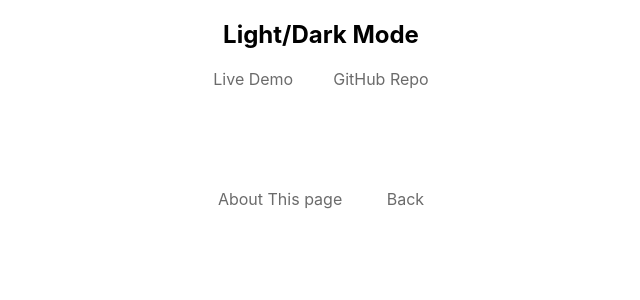
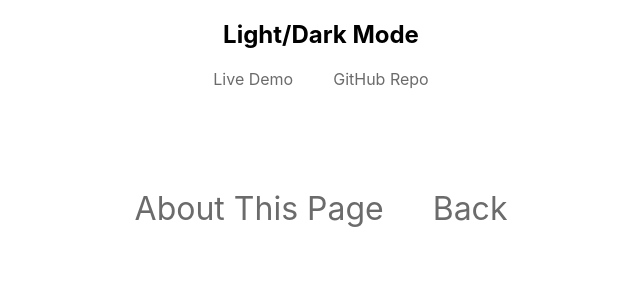
Before and after one commit to laurenpowers20/react-fun, a React (Create React App) app: page /features in a window 1280 px wide. Shown: the top 300 px of the page, without its empty margins (319-959 px from the left). Built offline with nearby package versions, Linux system fonts and the light colour scheme; a web font is replaced by a local one.

Commit message:
add _redirects file and meta tag edit

```diff
--- a/public/index.html
+++ b/public/index.html
@@ -7,9 +7,9 @@
     <meta name="theme-color" content="#000000" />
     <meta
       name="description"
-      content="Web site created using create-react-app"
+      content="A centralized portfolio of small React.js features with fun CSS styling"
     />
-    <link rel="apple-touch-icon" href="%PUBLIC_URL%/logo192.png" />
+    <link rel="apple-touch-icon" href="favicon.ico" />
     <!--
       manifest.json provides metadata used when your web app is installed on a
       user's mobile device or desktop. See https://developers.google.com/web/fundamentals/web-app-manifest/
--- a/src/Screens/Features.jsx
+++ b/src/Screens/Features.jsx
@@ -23,16 +23,19 @@ function Features() {
             GitHub Repo
           </a>
         </div>
+        <footer>
           <div className="features-about-link">
+            {" "}
             <Link className="features-link" link to="/about">
               {" "}
-            About This page
+              About This Page
             </Link>
             <Link className="features-link" link to="/">
               {" "}
               Back
             </Link>
           </div>
+        </footer>
       </div>
     </>
   );
--- a/src/Screens/Styles/Features.css
+++ b/src/Screens/Styles/Features.css
@@ -25,4 +25,5 @@
 .features-about-link {
   text-align: center;
   padding: 100px;
+  font-size: 2rem;
 }
```
Also changed, not shown: 1 other file (tests, documents, lock files or other folders). Lines whose indentation alone changed are shown as unchanged.
